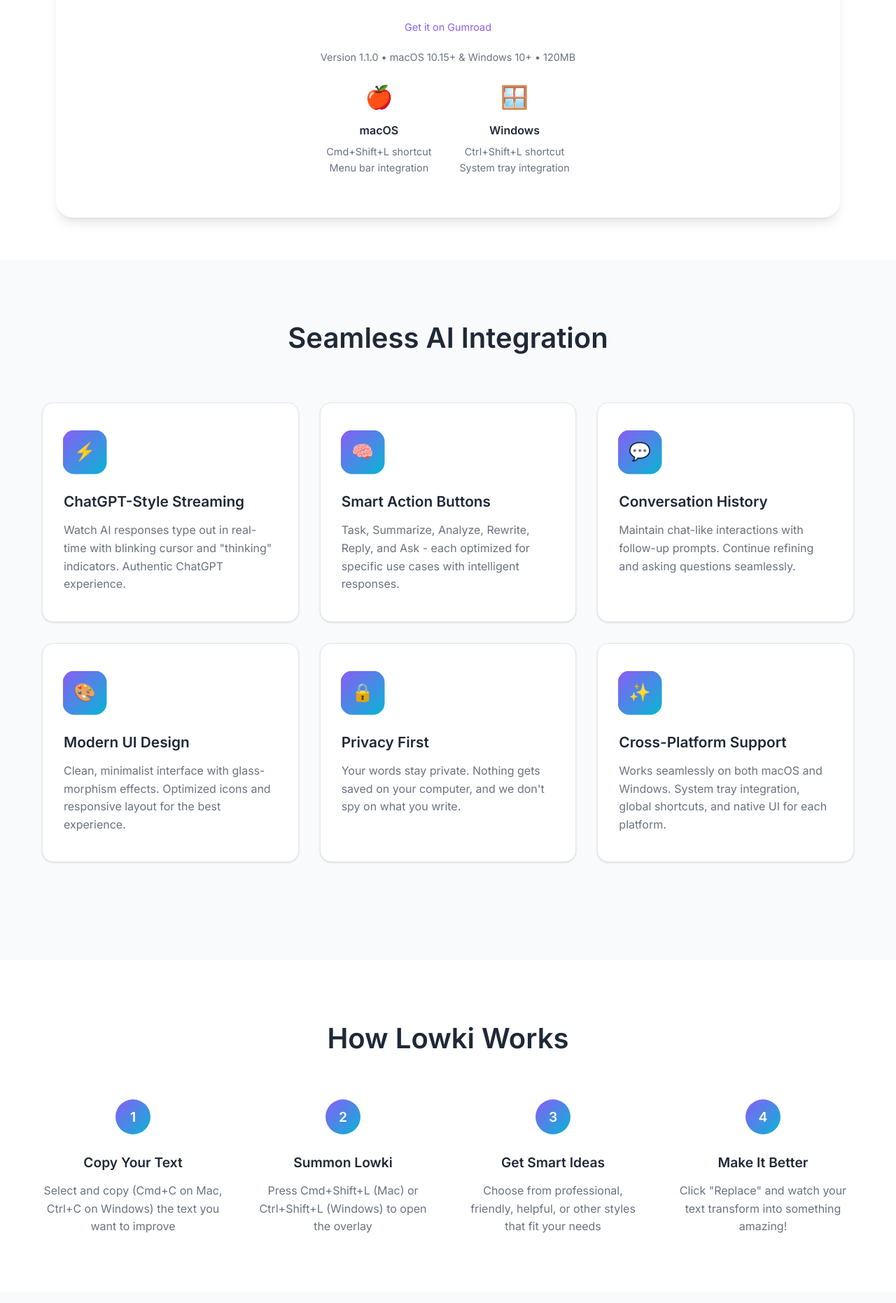
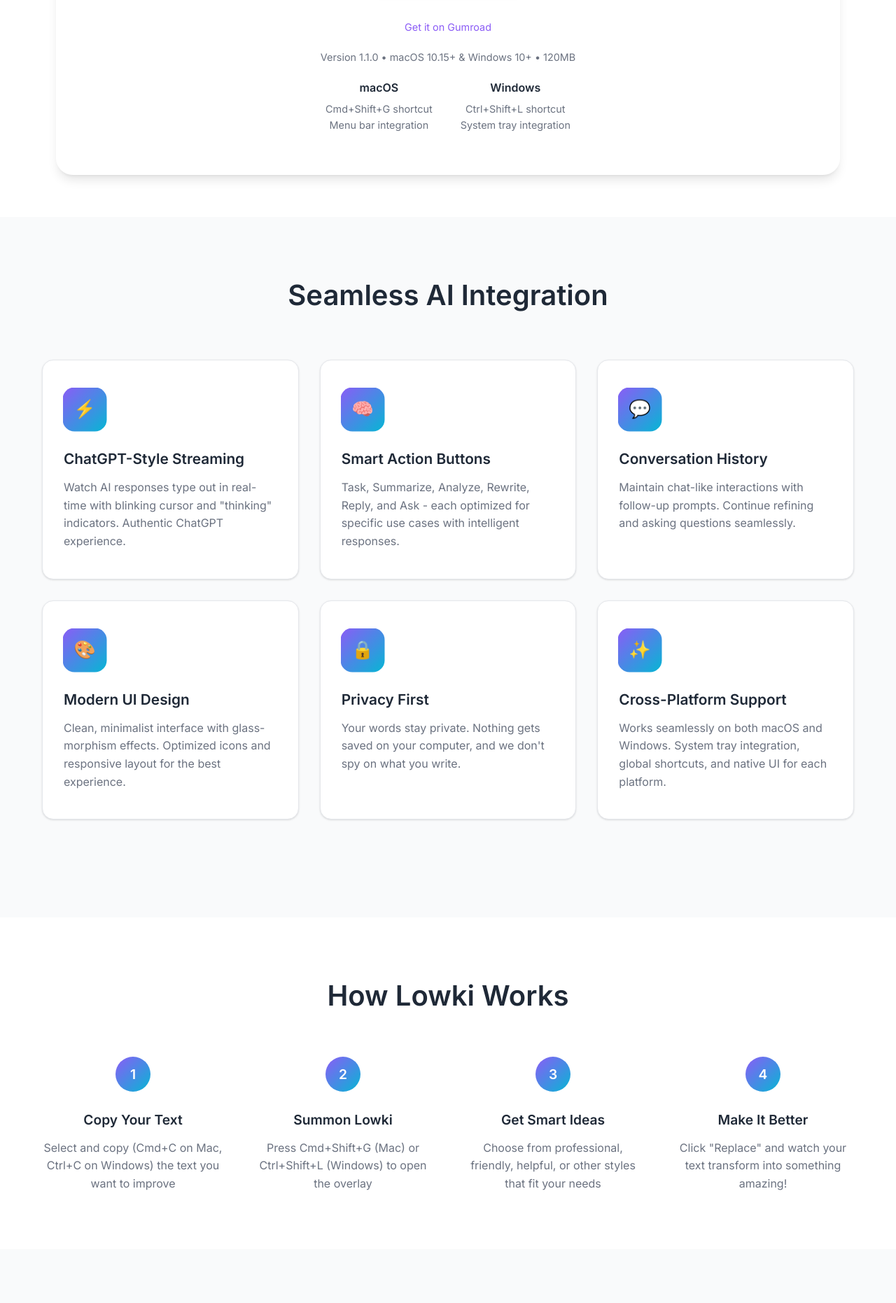
Before and after one commit to novidjaff/lowki-landing, a website: page index.html in a window 1280 px wide. Shown: the part 618-2480 px from the top of the page at 70% size. Drawn offline with Linux system fonts and the light colour scheme.

Commit message:
🔧 Fix landing page issues: Remove ugly icons, fix icon.png path, correct shortcuts
- ✅ Remove ugly Mac/Windows emoji icons from platform comparison
- ✅ Fix icon.png path (remove ./ prefix)
- ✅ Update shortcuts: Cmd+Shift+G (Mac) and Ctrl+Shift+L (Windows)
- ✅ Update workflow: 'Copy any text' instead of 'Highlight any text'
- ✅ Update all references to reflect correct workflow and shortcuts

```diff
--- a/index.html
+++ b/index.html
@@ -76,7 +76,7 @@
             display: inline-block;
             width: 80px;
             height: 80px;
-            background: url('./icon.png') no-repeat center center;
+            background: url('icon.png') no-repeat center center;
             background-size: contain;
             border-radius: 20px;
             margin-right: 15px;
@@ -666,7 +666,7 @@
                     </div>
                     <ul class="experience-steps">
                         <li><strong>Copy your text first:</strong> Select and copy (Cmd+C on Mac, Ctrl+C on Windows) the text you want to improve</li>
-                        <li><strong>Summon Lowki:</strong> Press Cmd+Shift+L (Mac) or Ctrl+Shift+L (Windows) to open the overlay</li>
+                        <li><strong>Summon Lowki:</strong> Press Cmd+Shift+G (Mac) or Ctrl+Shift+L (Windows) to open the overlay</li>
                         <li><strong>Type your prompt:</strong> Ask Lowki to improve, rewrite, or enhance your text</li>
                         <li><strong>Choose your style:</strong> Select from Professional, Casual, Empathetic, or other tones</li>
                         <li><strong>Apply the changes:</strong> Click to replace your text with the improved version</li>
@@ -694,7 +694,7 @@
             </div>
             <div class="tagline">AI access without leaving your app.</div>
             <div class="subtitle">
-                Highlight any text, press Cmd+Shift+L (Mac) or Ctrl+Shift+L (Windows), and get AI suggestions with seamless integration.
+                Copy any text, press Cmd+Shift+G (Mac) or Ctrl+Shift+L (Windows), and get AI suggestions with seamless integration.
             </div>
         </div>
     </div>
@@ -722,13 +722,11 @@
 
             <div style="margin-top: 20px; display: flex; justify-content: center; gap: 40px; flex-wrap: wrap;">
                 <div style="text-align: center;">
-                    <div style="font-size: 2rem; margin-bottom: 10px;">🍎</div>
                     <div style="font-weight: 600; margin-bottom: 5px;">macOS</div>
-                    <div style="font-size: 0.9rem; color: var(--text-light);">Cmd+Shift+L shortcut</div>
+                    <div style="font-size: 0.9rem; color: var(--text-light);">Cmd+Shift+G shortcut</div>
                     <div style="font-size: 0.9rem; color: var(--text-light);">Menu bar integration</div>
                 </div>
                 <div style="text-align: center;">
-                    <div style="font-size: 2rem; margin-bottom: 10px;">🪟</div>
                     <div style="font-weight: 600; margin-bottom: 5px;">Windows</div>
                     <div style="font-size: 0.9rem; color: var(--text-light);">Ctrl+Shift+L shortcut</div>
                     <div style="font-size: 0.9rem; color: var(--text-light);">System tray integration</div>
@@ -812,7 +810,7 @@
                     <div class="step-number">2</div>
                     <div class="step-title">Summon Lowki</div>
                     <div class="step-description">
-                        Press Cmd+Shift+L (Mac) or Ctrl+Shift+L (Windows) to open the overlay
+                        Press Cmd+Shift+G (Mac) or Ctrl+Shift+L (Windows) to open the overlay
                     </div>
                 </div>
 
```
